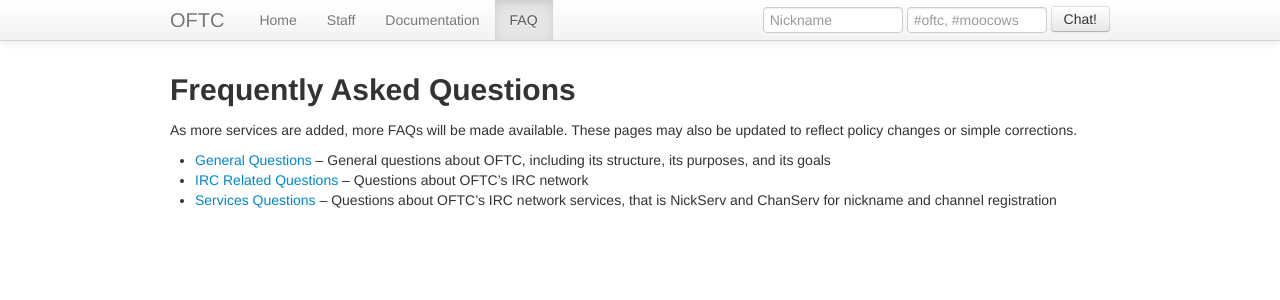
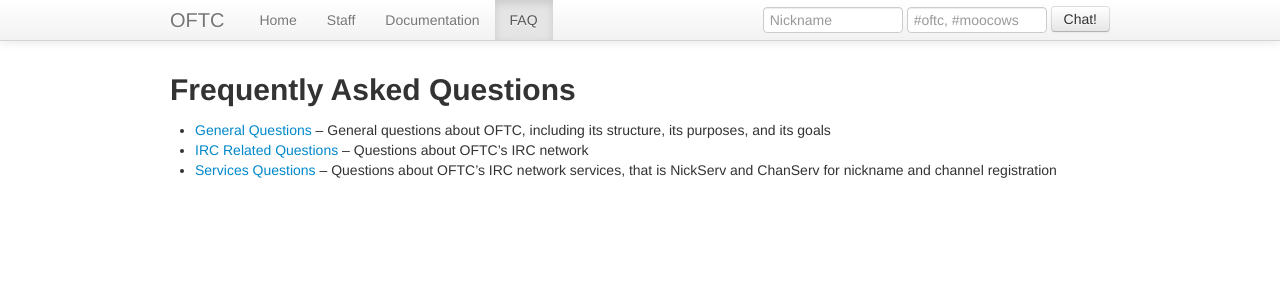
Before and after one commit to oftc/oftc-web, a Jekyll site: the page built from FAQ.md, in a window 1280 px wide. Shown: the top 300 px of the page. Built offline with Jekyll 4.4.1, drawn with Linux system fonts in a browser that asks for light colours.

Commit message:
Remove outdated FAQ intro

```diff
--- a/FAQ.md
+++ b/FAQ.md
@@ -3,9 +3,6 @@
 title: FAQ
 ---
 # Frequently Asked Questions #
-
-As more services are added, more FAQs will be made available. These pages may
-also be updated to reflect policy changes or simple corrections.
 
  * [General Questions](/FAQ/General_Questions) -- General questions about OFTC,
 including its structure, its purposes, and its goals
```
